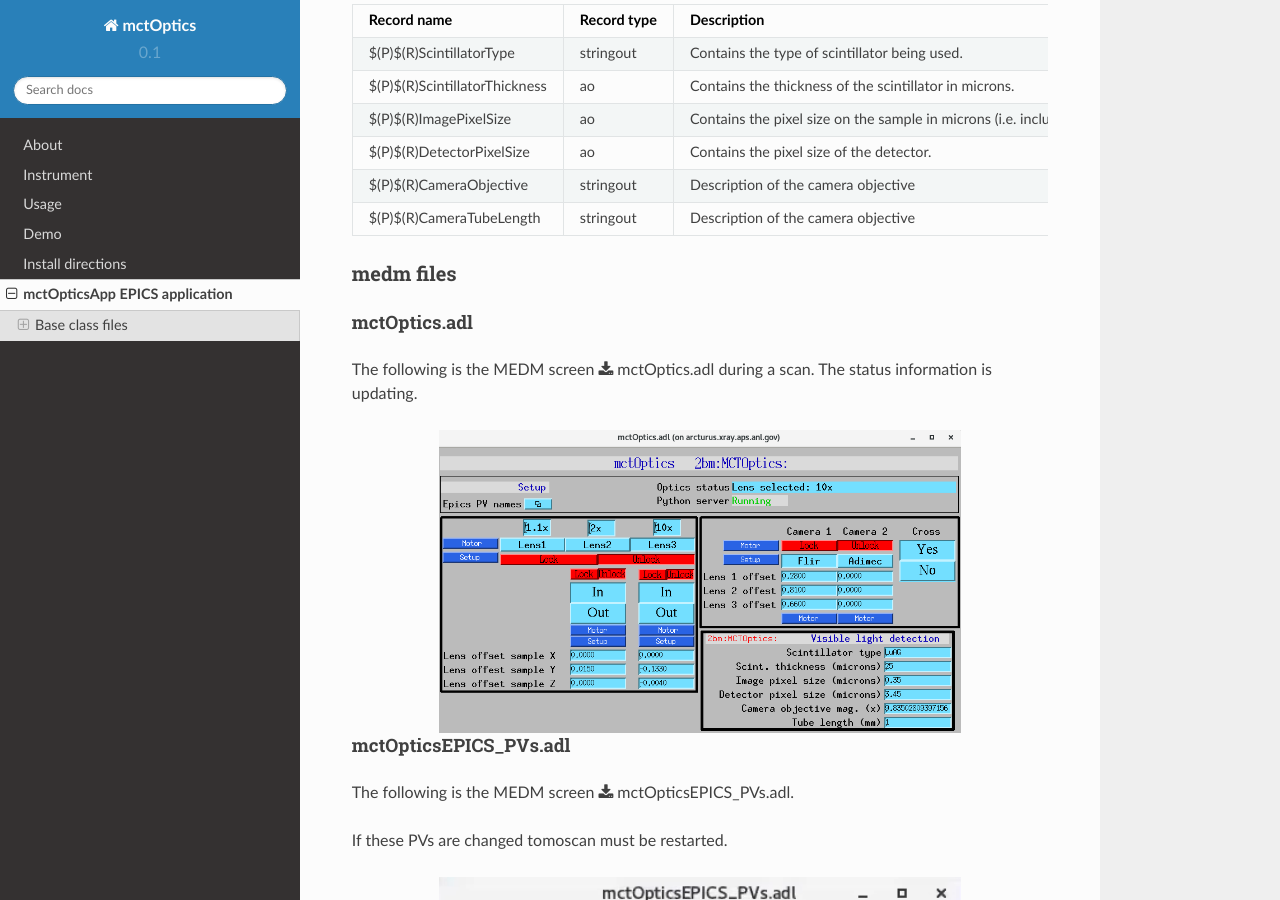
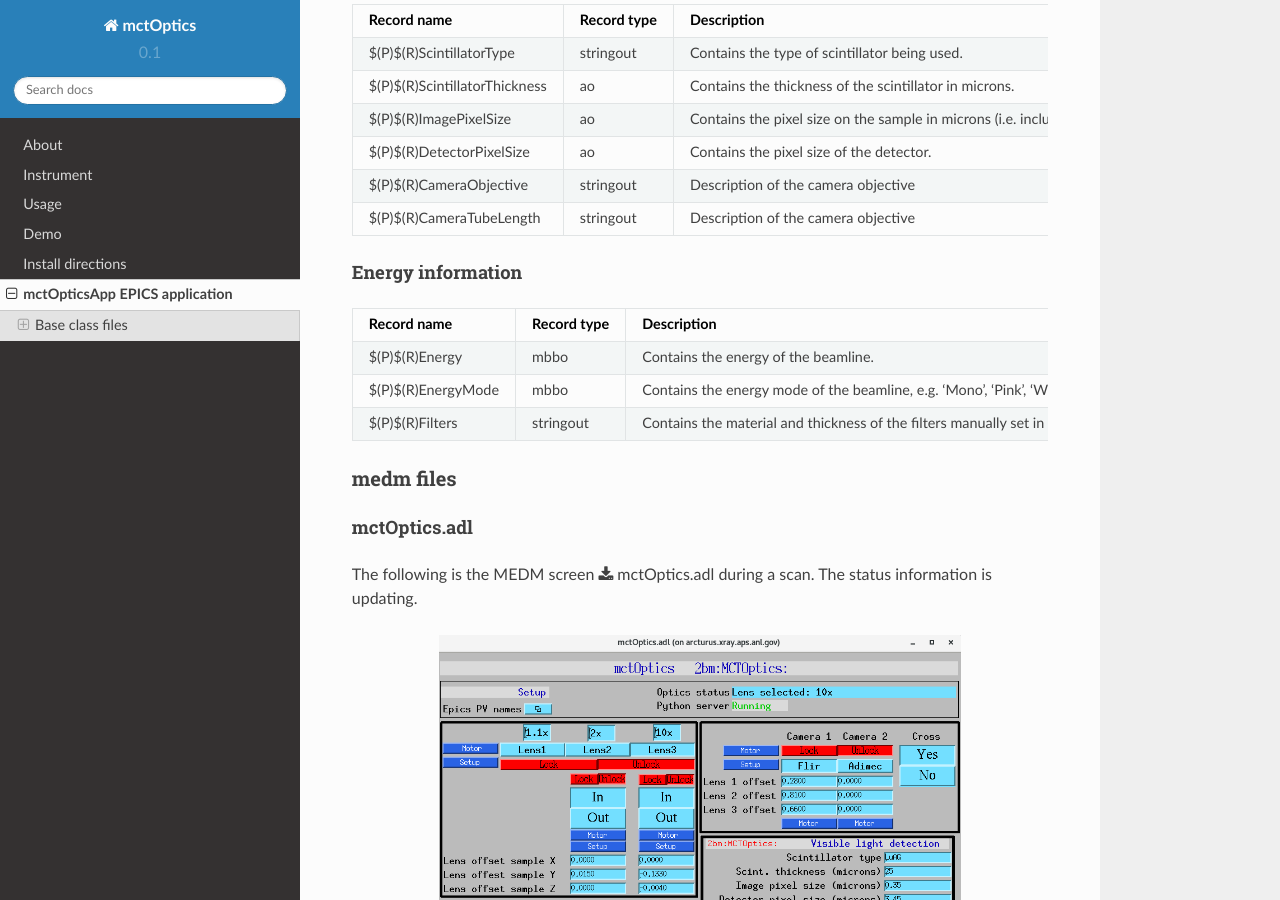
Before and after one commit to xray-imaging/mctoptics, a Sphinx documentation site: the page built from docs/source/mctOpticsApp.rst, in a window 1280 px wide and 900 px high, scrolled down 2009 px. Built offline with Sphinx 7.4.7 and the Read the Docs theme 2.0.0, drawn with Linux system fonts in a browser that asks for light colours.

Commit message:
Enegy, EnergyMode and Filter are now served by mctOptics

```diff
--- a/docs/source/mctOpticsApp.rst
+++ b/docs/source/mctOpticsApp.rst
@@ -196,6 +196,28 @@ Optics information
     - stringout
     - Description of the camera objective
 
+Energy information
+^^^^^^^^^^^^^^^^^^
+
+.. cssclass:: table-bordered table-striped table-hover
+.. list-table::
+  :header-rows: 1
+  :widths: 5 5 90
+
+  * - Record name
+    - Record type
+    - Description
+  * - $(P)$(R)Energy
+    - mbbo
+    - Contains the energy of the beamline.
+  * - $(P)$(R)EnergyMode
+    - mbbo
+    - Contains the energy mode of the beamline, e.g. 'Mono', 'Pink', 'White'.
+  * - $(P)$(R)Filters
+    - stringout
+    - Contains the material and thickness of the filters manually set in the beam path, e.g. Al 1mm; Glass 5mm.
+
+
 medm files
 ----------
 
```
Also changed, not shown: 5 other files.
